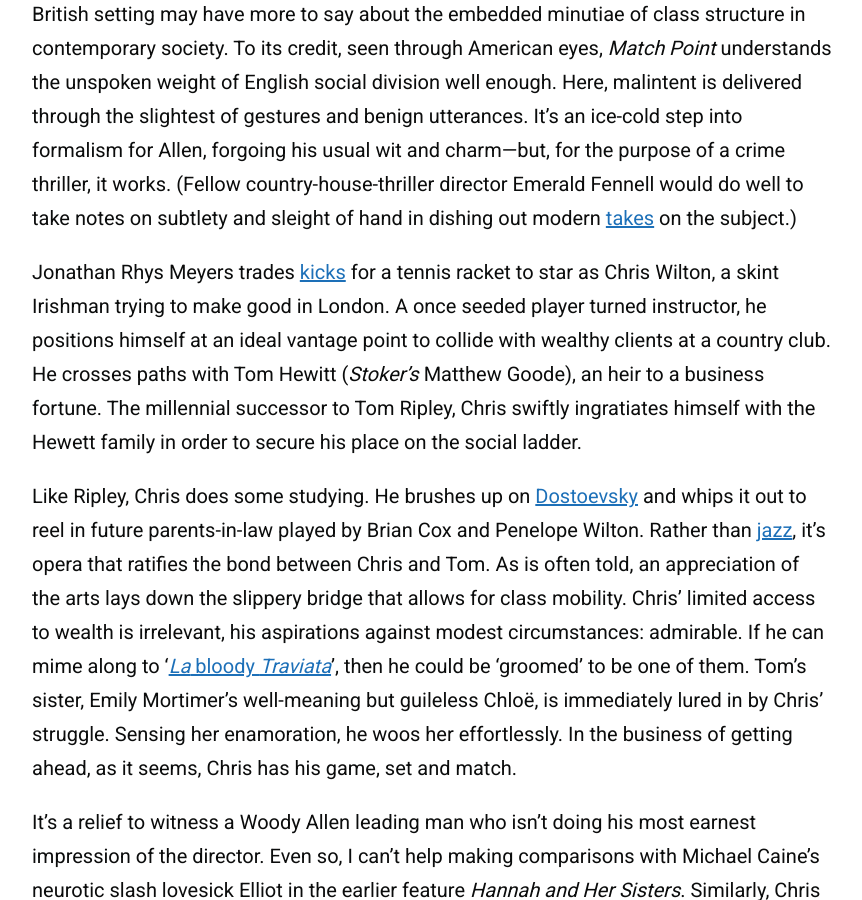
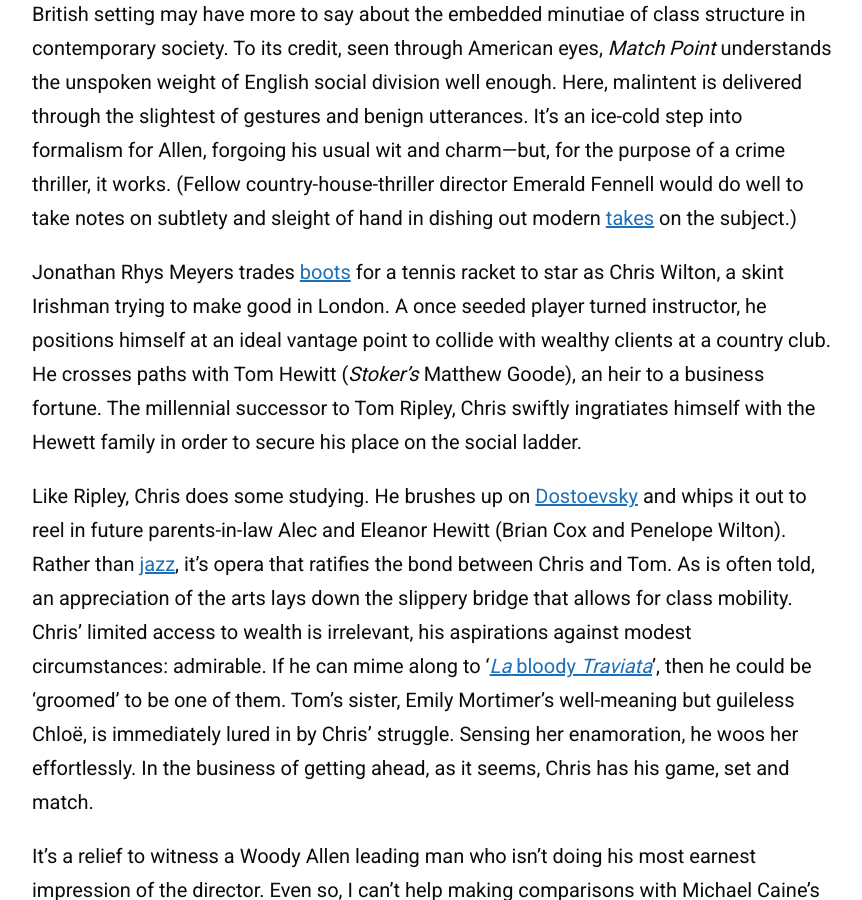
Before and after one commit to zoeurl/zoedowney.github.io, a Jekyll site: the page built from _posts/2024-2-22-match-point.md, in a window 1280 px wide and 900 px high, scrolled down 1615 px. Shown: the whole window, without its empty margins (208-1070 px from the left). Built offline with Jekyll 4.4.1, drawn with Linux system fonts in a browser that asks for light colours.

Commit message:
Update 2024-2-22-match-point.md

```diff
--- a/_posts/2024-2-22-match-point.md
+++ b/_posts/2024-2-22-match-point.md
@@ -15,9 +15,9 @@
 
 _Match Point_ sees Allen transposing his typical New York romance-drama to London. A British setting may have more to say about the embedded minutiae of class structure in contemporary society. To its credit, seen through American eyes, _Match Point_ understands the unspoken weight of English social division well enough. Here, malintent is delivered through the slightest of gestures and benign utterances. It’s an ice-cold step into formalism for Allen, forgoing his usual wit and charm—but, for the purpose of a crime thriller, it works. (Fellow country-house-thriller director Emerald Fennell would do well to take notes on subtlety and sleight of hand in dishing out modern [takes](https://www.rogerebert.com/reviews/saltburn-movie-review-2023) on the subject.)
 
-Jonathan Rhys Meyers trades [kicks](https://en.wikipedia.org/wiki/Bend_It_Like_Beckham) for a tennis racket to star as Chris Wilton, a skint Irishman trying to make good in London. A once seeded player turned instructor, he positions himself at an ideal vantage point to collide with wealthy clients at a country club. He crosses paths with Tom Hewitt (_Stoker's_ Matthew Goode), an heir to a business fortune. The millennial successor to Tom Ripley, Chris swiftly ingratiates himself with the Hewett family in order to secure his place on the social ladder.
+Jonathan Rhys Meyers trades [boots](https://en.wikipedia.org/wiki/Bend_It_Like_Beckham) for a tennis racket to star as Chris Wilton, a skint Irishman trying to make good in London. A once seeded player turned instructor, he positions himself at an ideal vantage point to collide with wealthy clients at a country club. He crosses paths with Tom Hewitt (_Stoker's_ Matthew Goode), an heir to a business fortune. The millennial successor to Tom Ripley, Chris swiftly ingratiates himself with the Hewett family in order to secure his place on the social ladder.
 
-Like Ripley, Chris does some studying. He brushes up on [Dostoevsky](https://en.wikipedia.org/wiki/Crime_and_Punishment) and whips it out to reel in future parents-in-law played by Brian Cox and Penelope Wilton. Rather than [jazz](https://www.youtube.com/watch?v=mT-fOr29OfA&t=1s&ab_channel=TomasvdB), it’s opera that ratifies the bond between Chris and Tom. As is often told, an appreciation of the arts lays down the slippery bridge that allows for class mobility. Chris’ limited access to wealth is irrelevant, his aspirations against modest circumstances: admirable. If he can mime along to ‘[_La_ bloody _Traviata_](https://en.wikipedia.org/wiki/La_traviata)’, then he could be ‘groomed’ to be one of them. Tom’s sister, Emily Mortimer’s well-meaning but guileless Chloë, is immediately lured in by Chris’ struggle. Sensing her enamoration, he woos her effortlessly. In the business of getting ahead, as it seems, Chris has his game, set and match.
+Like Ripley, Chris does some studying. He brushes up on [Dostoevsky](https://en.wikipedia.org/wiki/Crime_and_Punishment) and whips it out to reel in future parents-in-law Alec and Eleanor Hewitt (Brian Cox and Penelope Wilton). Rather than [jazz](https://www.youtube.com/watch?v=mT-fOr29OfA&t=1s&ab_channel=TomasvdB), it’s opera that ratifies the bond between Chris and Tom. As is often told, an appreciation of the arts lays down the slippery bridge that allows for class mobility. Chris’ limited access to wealth is irrelevant, his aspirations against modest circumstances: admirable. If he can mime along to ‘[_La_ bloody _Traviata_](https://en.wikipedia.org/wiki/La_traviata)’, then he could be ‘groomed’ to be one of them. Tom’s sister, Emily Mortimer’s well-meaning but guileless Chloë, is immediately lured in by Chris’ struggle. Sensing her enamoration, he woos her effortlessly. In the business of getting ahead, as it seems, Chris has his game, set and match.
 
 It’s a relief to witness a Woody Allen leading man who isn’t doing his most earnest impression of the director. Even so, I can't help making comparisons with Michael Caine’s neurotic slash lovesick Elliot in the earlier feature _Hannah and Her Sisters_. Similarly, Chris finds himself love-stricken with a taken woman: Tom’s fiancée, sultry out-of-work actor Nola Rice (Scarlett Johansson). An American divorcée in the manner of Wallis Simpson, Nola fails to win the approval of the stuck-up Hewitts. Indeed, while Chris plays tennis with ease, Nola dabbles with ping-pong and resides on the losing side of the social ‘net’. Despite having already gained an ‘in’ with Chloë, Chris’ next move is to seduce Nola. It’s an inexplicable play that could render his final hand overdrawn, but he cannot resist pulling another card from the deck.
 
```
